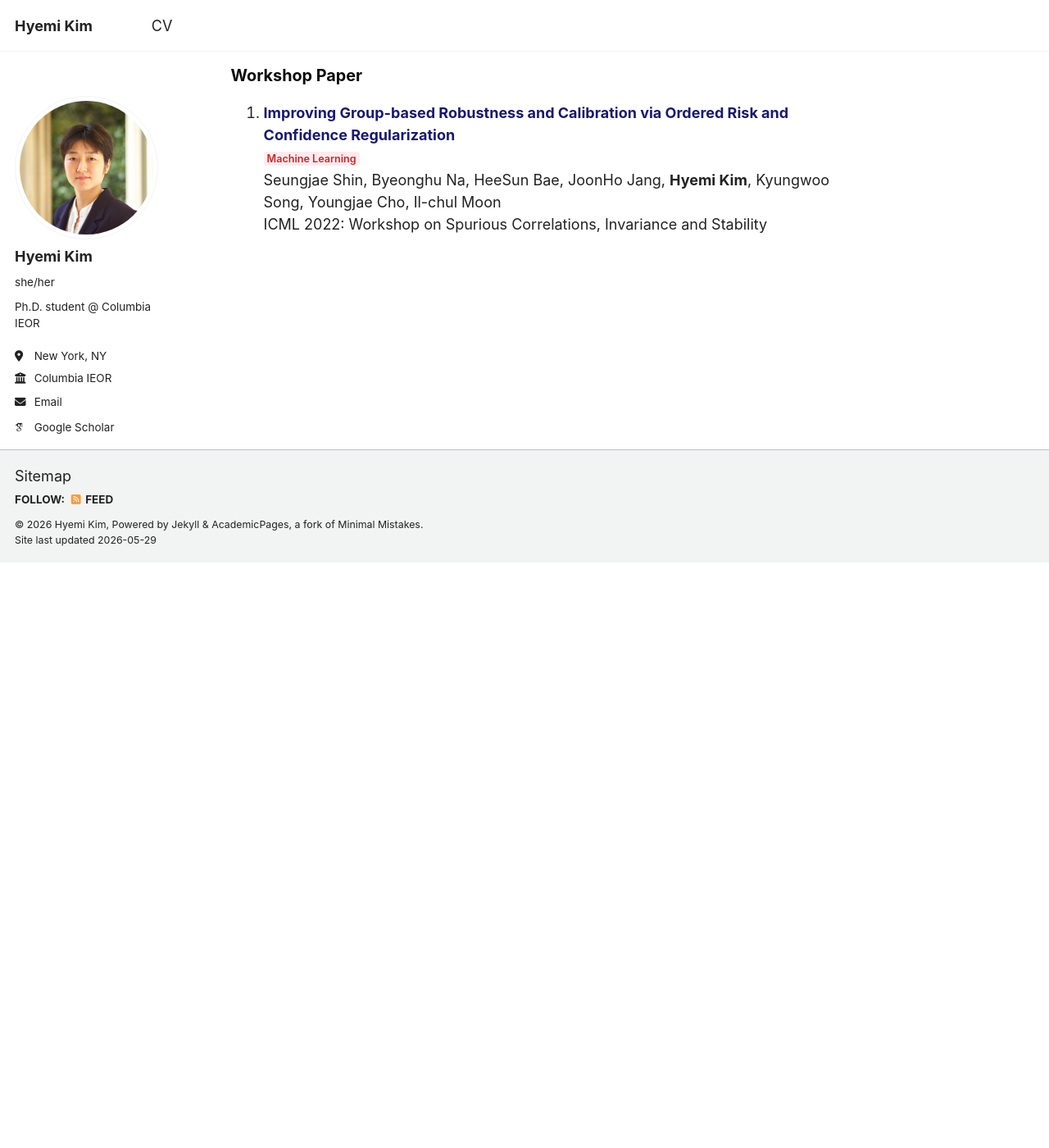
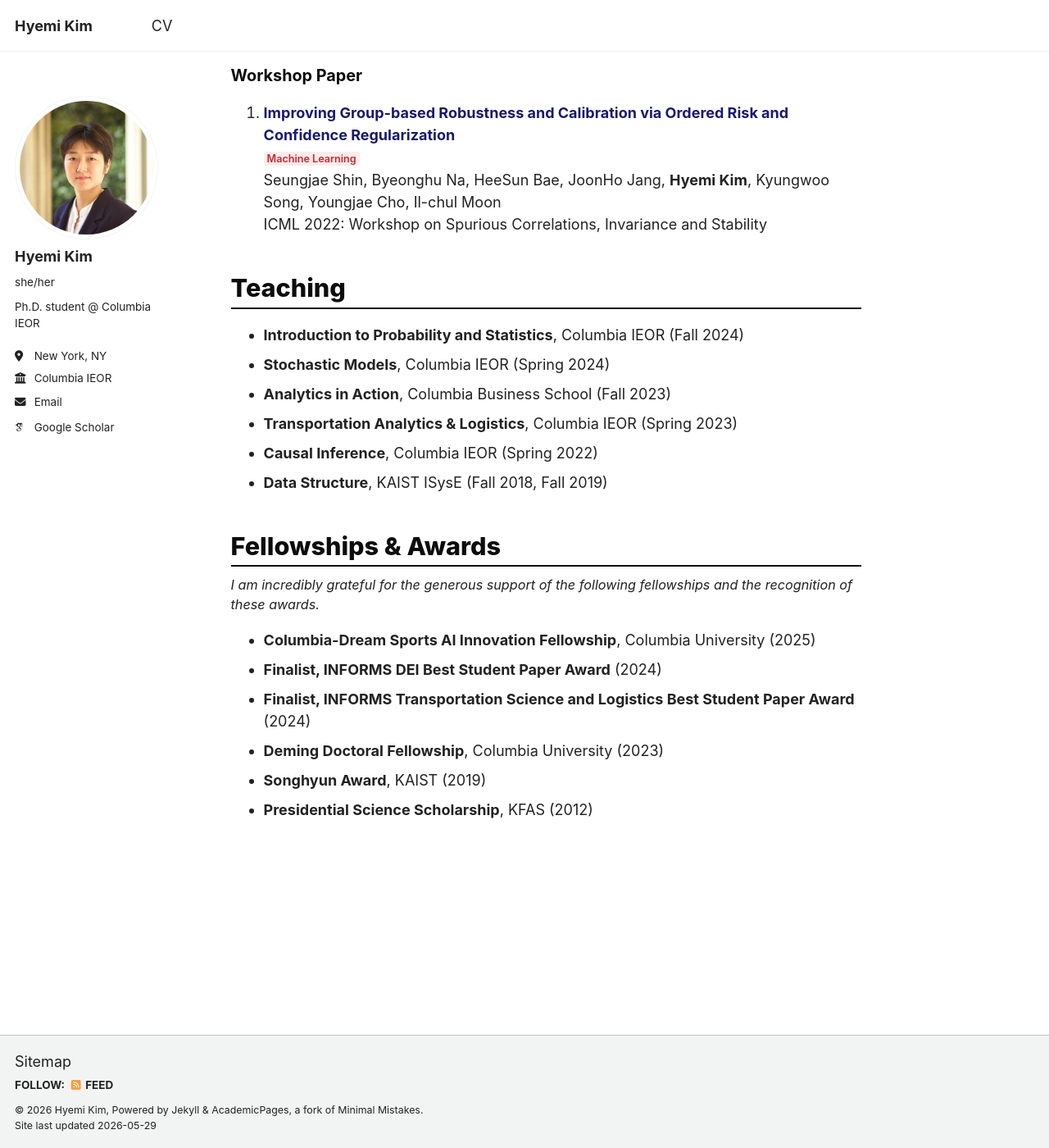
Before and after one commit to HyemiK1m/hyemik1m.github.io, a Jekyll site: the page built from _pages/about.md, in a window 1280 px wide and 1400 px high, scrolled down 1852 px. Shown: the whole window at 82% size. Built offline with Jekyll 4.4.1, drawn with Linux system fonts in a browser that asks for light colours; some web fonts are replaced; a script that is not in the unit is left out; before the commit the page ends 2538 px from its top, so only the background shows below that.

Commit message:
Update about.md

```diff
--- a/_pages/about.md
+++ b/_pages/about.md
@@ -85,3 +85,25 @@ Conference on Information and Knowledge Management (CIKM) 2020<br>
 <span class="tag-ml">Machine Learning</span><br>
 Seungjae Shin, Byeonghu Na, HeeSun Bae, JoonHo Jang, **Hyemi Kim**, Kyungwoo Song, Youngjae Cho, Il-chul Moon<br>
 ICML 2022: Workshop on Spurious Correlations, Invariance and Stability<br>
+
+<h2 style="color:#0C0C0C; border-bottom: 2px solid #0C0C0C; padding-bottom: 5px; font-size:1.7em; font-weight:800; margin-top:1.5em; margin-bottom:0.3em;">Teaching</h2>
+
+* **Introduction to Probability and Statistics**, Columbia IEOR (Fall 2024)
+* **Stochastic Models**, Columbia IEOR (Spring 2024)
+* **Analytics in Action**, Columbia Business School (Fall 2023)
+* **Transportation Analytics & Logistics**, Columbia IEOR (Spring 2023)
+* **Causal Inference**, Columbia IEOR (Spring 2022)
+* **Data Structure**, KAIST ISysE (Fall 2018, Fall 2019)
+
+<h2 style="color:#0C0C0C; border-bottom: 2px solid #0C0C0C; padding-bottom: 5px; font-size:1.7em; font-weight:800; margin-top:1.5em; margin-bottom:0.3em;">Fellowships & Awards</h2>
+
+<p style="font-size: 0.9em; color: #555; font-style: italic; margin-bottom: 1em;">
+  I am incredibly grateful for the generous support of the following fellowships and the recognition of these awards.
+</p>
+
+* **Columbia-Dream Sports AI Innovation Fellowship**, Columbia University (2025)
+* **Finalist, INFORMS DEI Best Student Paper Award** (2024)
+* **Finalist, INFORMS Transportation Science and Logistics Best Student Paper Award** (2024)
+* **Deming Doctoral Fellowship**, Columbia University (2023)
+* **Songhyun Award**, KAIST (2019)
+* **Presidential Science Scholarship**, KFAS (2012)
```
